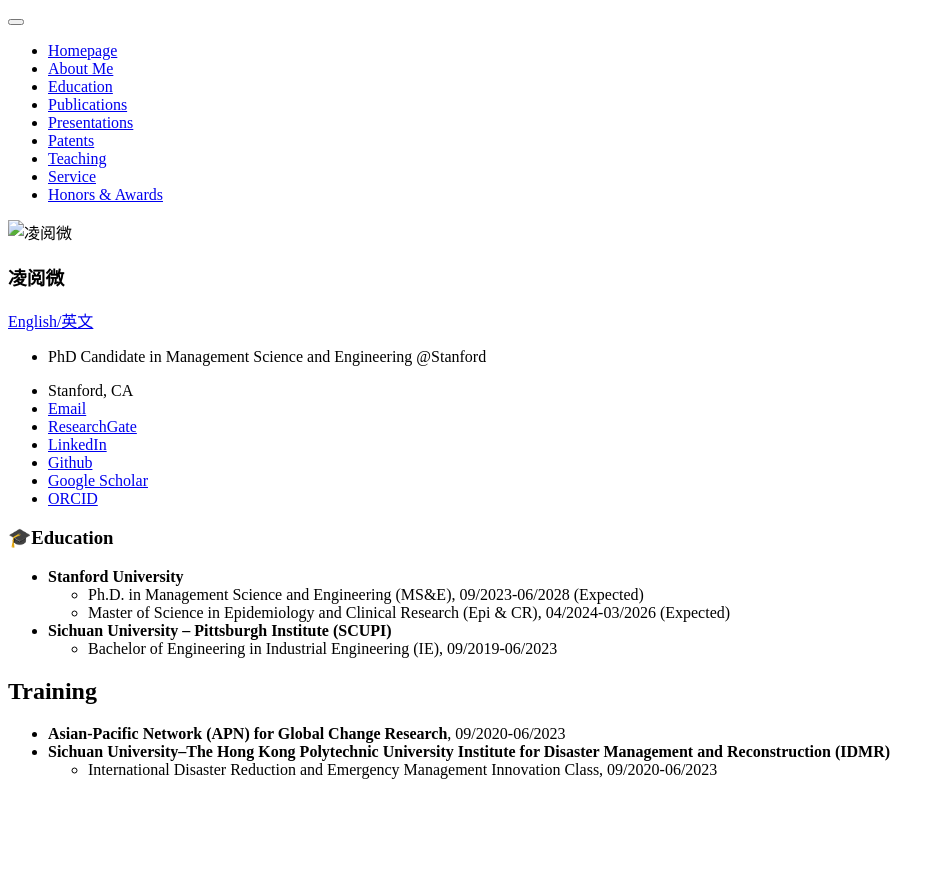
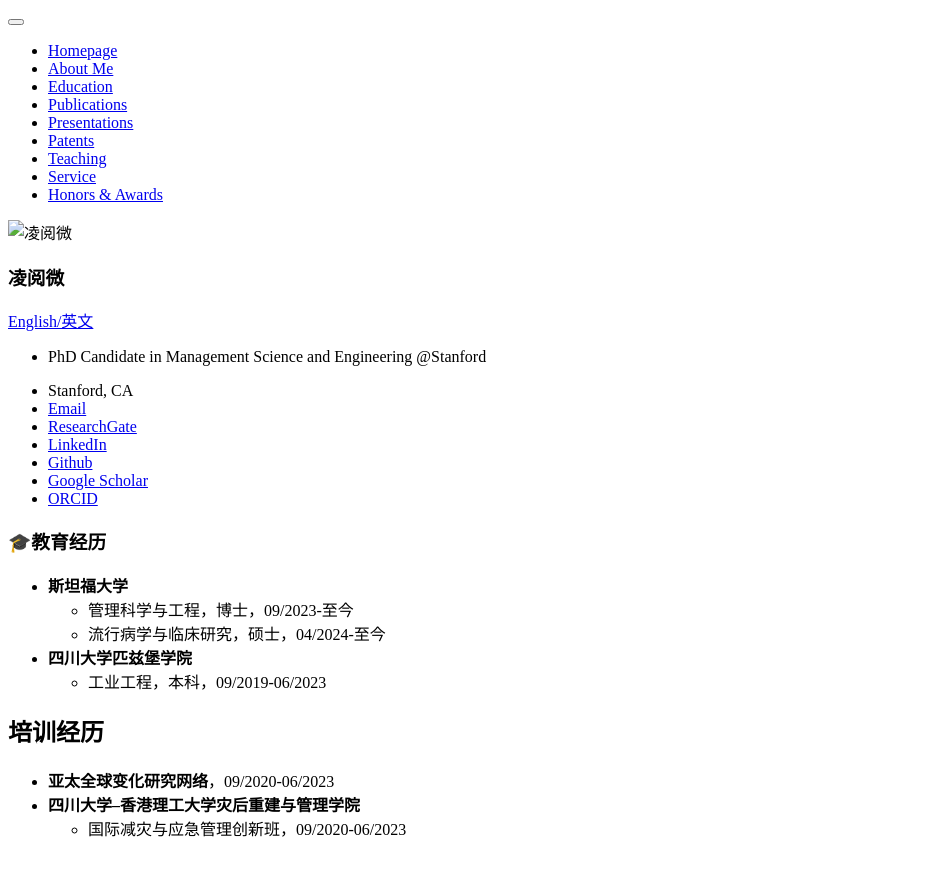
Before and after one commit to lingyuewei/lingyuewei.github.io, a Jekyll site: the page built from _pages/includes/education.md, in a window 1280 px wide. Shown: the top 876 px of the page, without its empty margins (0-945 px from the left). Built offline with Jekyll 4.4.1, drawn with Linux system fonts in a browser that asks for light colours; our own code applies the rules of GitHub Pages for plain Markdown files.

Commit message:
Update 教育经历

```diff
--- a/_pages/includes/education.md
+++ b/_pages/includes/education.md
@@ -1,13 +1,13 @@
-# 🎓Education
+# 🎓教育经历
 
-- **Stanford University**
-  - Ph.D. in Management Science and Engineering (MS&E), 09/2023-06/2028 (Expected)
-  - Master of Science in Epidemiology and Clinical Research (Epi & CR), 04/2024-03/2026 (Expected)
-- **Sichuan University – Pittsburgh Institute (SCUPI)**
-  - Bachelor of Engineering in Industrial Engineering (IE), 09/2019-06/2023
+- **斯坦福大学**
+  - 管理科学与工程，博士，09/2023-至今
+  - 流行病学与临床研究，硕士，04/2024-至今
+- **四川大学匹兹堡学院**
+  - 工业工程，本科，09/2019-06/2023
 
-## Training
+## 培训经历
 
-- **Asian-Pacific Network (APN) for Global Change Research**, 09/2020-06/2023
-- **Sichuan University–The Hong Kong Polytechnic University Institute for Disaster Management and Reconstruction (IDMR)**
-  - International Disaster Reduction and Emergency Management Innovation Class, 09/2020-06/2023
+- **亚太全球变化研究网络**，09/2020-06/2023
+- **四川大学–香港理工大学灾后重建与管理学院**
+  - 国际减灾与应急管理创新班，09/2020-06/2023
```
